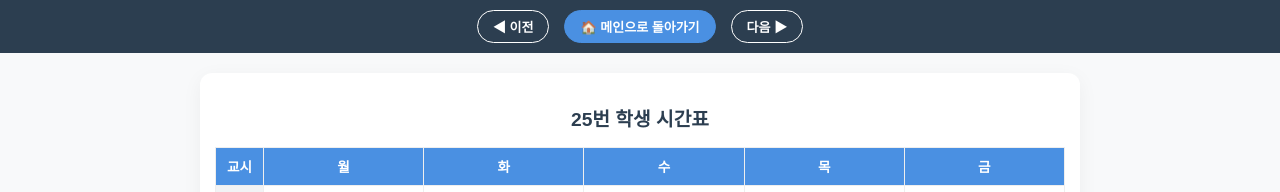
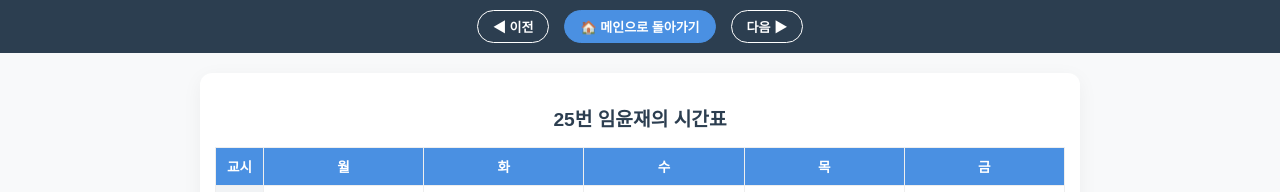
Before and after one commit to kimyunho0918-creator/timeset, a plain HTML site: page test-25.html in a window 1280 px wide. Shown: the top 192 px of the page. Drawn offline with Linux system fonts and the light colour scheme.

```diff
--- a/test-25.html
+++ b/test-25.html
@@ -64,7 +64,7 @@
         ["7", ["체육탐구", "강희철", "3-1"], ["영어회화", "최명한", "3-2"], ["", "", ""], ["일본문화","최기청","3-1"], ["채움", "-", "3-1"]]
     ];
 
-    document.getElementById('nameTag').innerText = `${studentNo}번 학생 시간표`;
+    document.getElementById('nameTag').innerText = `${studentNo}번 임윤재의 시간표`;
 
     // 네비게이션 설정
     const p = studentNo > 1 ? studentNo - 1 : 31;
```
